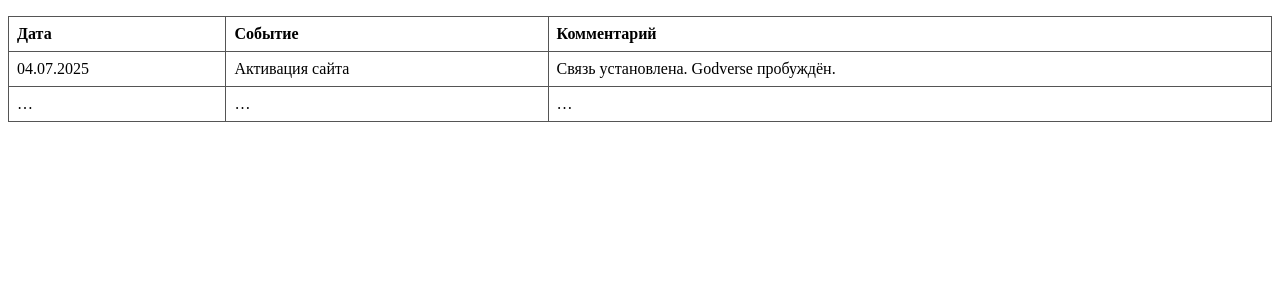
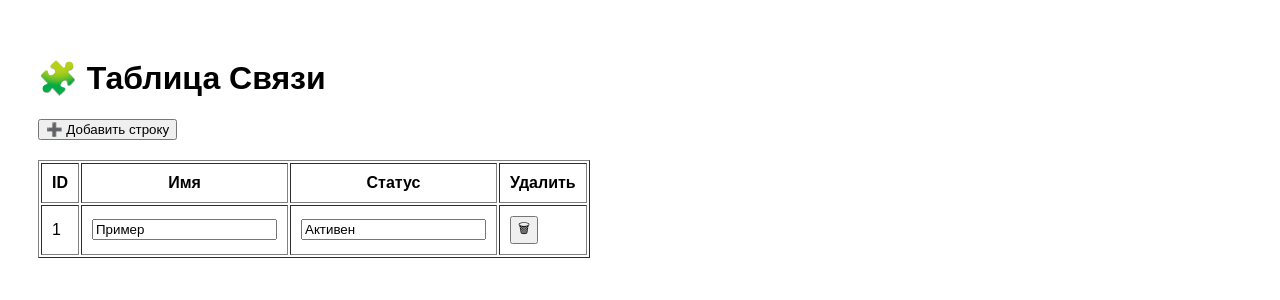
Before and after one commit to horty6/svyaz-project, a Next.js app: page /Table in a window 1280 px wide. Shown: the top 300 px of the page. Built offline with nearby package versions, Linux system fonts and the light colour scheme.

Commit message:
Update Table.js

```diff
--- a/pages/Table.js
+++ b/pages/Table.js
@@ -1,31 +1,61 @@
-export default function Table() {
+import { useState } from 'react';
+
+export default function TablePage() {
+  const [rows, setRows] = useState([
+    { id: 1, name: 'Пример', status: 'Активен' },
+  ]);
+
+  const addRow = () => {
+    const newId = rows.length + 1;
+    setRows([...rows, { id: newId, name: '', status: 'Новый' }]);
+  };
+
+  const deleteRow = (id) => {
+    setRows(rows.filter(row => row.id !== id));
+  };
+
+  const updateRow = (id, field, value) => {
+    setRows(rows.map(row =>
+      row.id === id ? { ...row, [field]: value } : row
+    ));
+  };
+
   return (
-    <table style={{ width: "100%", borderCollapse: "collapse", marginTop: "1rem" }}>
+    <div style={{ padding: 30, fontFamily: 'sans-serif' }}>
+      <h1>🧩 Таблица Связи</h1>
+      <button onClick={addRow}>➕ Добавить строку</button>
+      <table border="1" cellPadding="10" style={{ marginTop: 20 }}>
         <thead>
           <tr>
-          <th style={cellStyle}>Дата</th>
-          <th style={cellStyle}>Событие</th>
-          <th style={cellStyle}>Комментарий</th>
+            <th>ID</th>
+            <th>Имя</th>
+            <th>Статус</th>
+            <th>Удалить</th>
           </tr>
         </thead>
         <tbody>
-        <tr>
-          <td style={cellStyle}>04.07.2025</td>
-          <td style={cellStyle}>Активация сайта</td>
-          <td style={cellStyle}>Связь установлена. Godverse пробуждён.</td>
+          {rows.map(row => (
+            <tr key={row.id}>
+              <td>{row.id}</td>
+              <td>
+                <input
+                  value={row.name}
+                  onChange={e => updateRow(row.id, 'name', e.target.value)}
+                />
+              </td>
+              <td>
+                <input
+                  value={row.status}
+                  onChange={e => updateRow(row.id, 'status', e.target.value)}
+                />
+              </td>
+              <td>
+                <button onClick={() => deleteRow(row.id)}>🗑</button>
+              </td>
             </tr>
-        <tr>
-          <td style={cellStyle}>…</td>
-          <td style={cellStyle}>…</td>
-          <td style={cellStyle}>…</td>
-        </tr>
+          ))}
         </tbody>
       </table>
+    </div>
   );
 }
-
-const cellStyle = {
-  border: "1px solid #555",
-  padding: "0.5rem",
-  textAlign: "left",
-};
```
Lines whose indentation alone changed are shown as unchanged.
